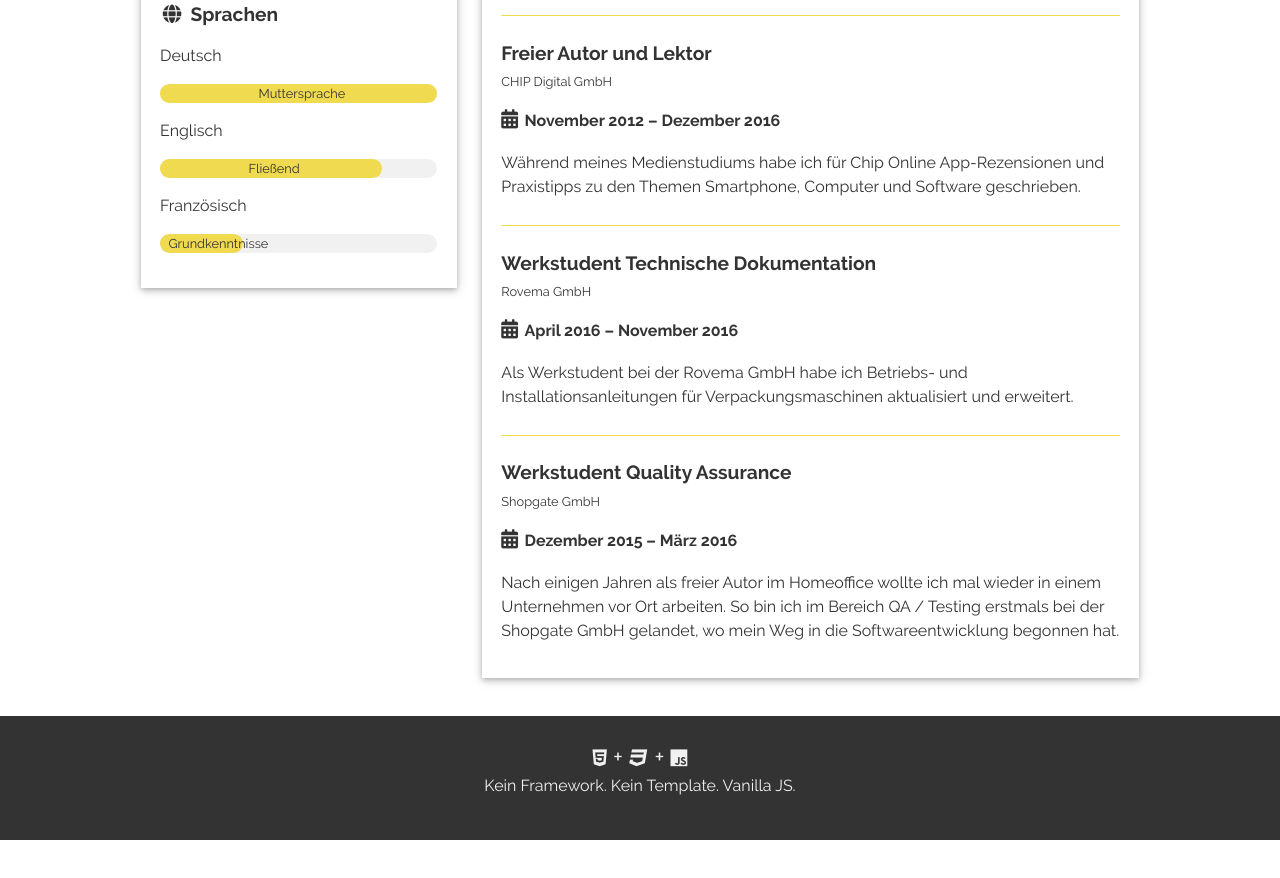
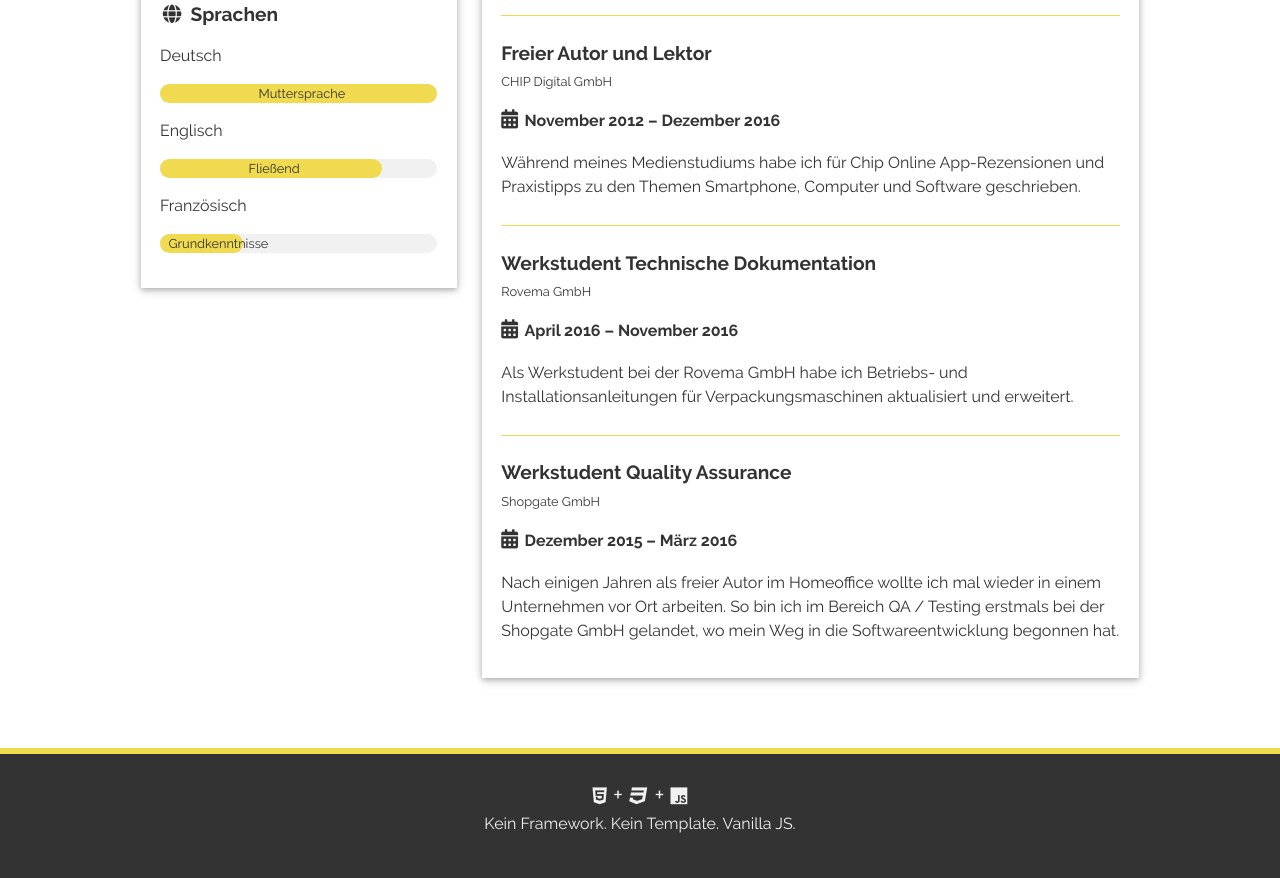
Before and after one commit to specth/specth.github.io, a plain HTML site: page index.html in a window 1280 px wide. Shown: the part 884-1762 px from the top of the page. Before the commit the page ends 1724 px from the top, so only its background shows below. Drawn offline with Linux system fonts and the light colour scheme.

Commit message:
Fix footer

```diff
--- a/src/css/main.css
+++ b/src/css/main.css
@@ -130,10 +130,11 @@ button:hover {
 
 @media (max-width: 768px) {
     #hero-banner {
-        display:none;
+        display: none;
         min-width: 1px;
     }
 }
+
 
 /* This overlay can only be used inside a container with position: relative */
 
@@ -217,7 +218,7 @@ span.tooltip {
     visibility: visible;
 }
 
-vanilla-footer {
+#footer {
     margin-top: 2rem;
     padding-top: 6px;
     background-color: #f0da50;
```
